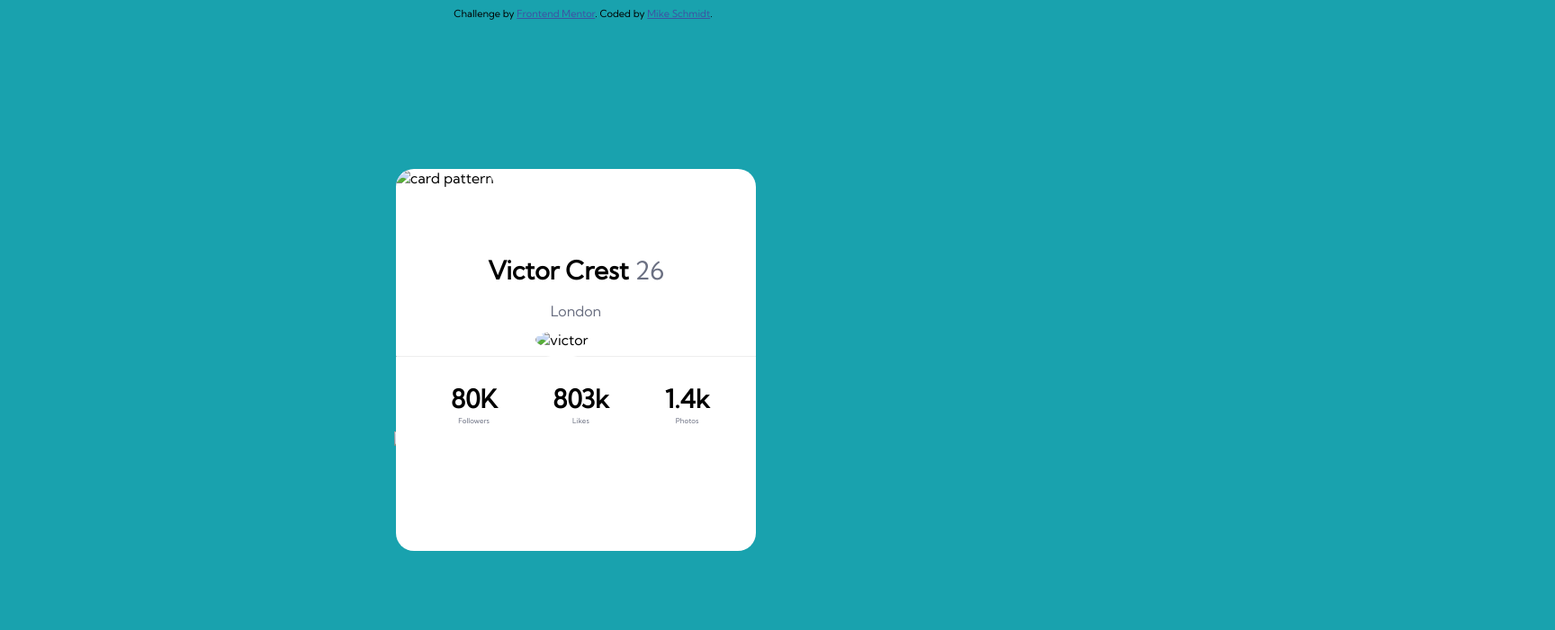
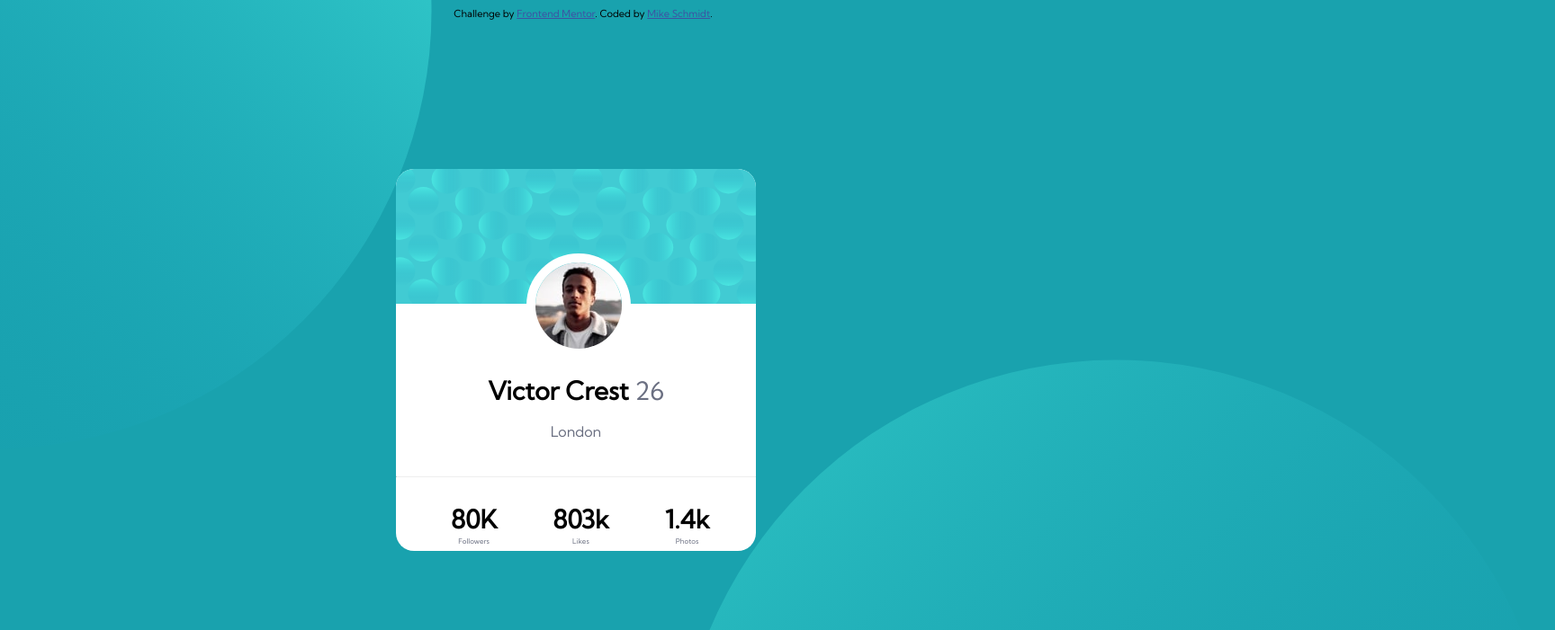
Before and after one commit to Schmidt217/Profile-Card-Component-, a plain HTML site: page index.html in a window 1280 px wide. Shown: the top 701 px of the page at 90% size, 1728 px wide, since content can reach past the window. Drawn offline with Linux system fonts and the light colour scheme.

Commit message:
Update index.html

```diff
--- a/index.html
+++ b/index.html
@@ -4,7 +4,7 @@
   <meta charset="UTF-8">
   <meta name="viewport" content="width=device-width, initial-scale=1.0"> <!-- displays site properly based on user's device -->
 
-  <link rel="icon" type="image/png" sizes="32x32" href="./images/favicon-32x32.png">
+  <link rel="icon" type="image/png" sizes="32x32" href="./favicon-32x32.png">
   <link rel="preconnect" href="https://fonts.gstatic.com">
   <link href="https://fonts.googleapis.com/css2?family=Kumbh+Sans&display=swap" rel="stylesheet">
   <link rel="stylesheet" href="style.css">
@@ -19,12 +19,12 @@
 </head>
 <body>
   <div id = "imageContainer">
-    <img id="top" src="images/bg-pattern-top.svg" alt="top">
-    <img id="bottom" src="/images/bg-pattern-bottom.svg" alt="bottom">
+    <img id="top" src="/bg-pattern-top.svg" alt="top">
+    <img id="bottom" src="/bg-pattern-bottom.svg" alt="bottom">
   </div>
   <div id="container">
-    <img id = "card" src="/images/bg-pattern-card.svg" alt="card pattern">
-    <img id = "victor" src="/images/image-victor.jpg" alt="victor">
+    <img id = "card" src="bg-pattern-card.svg" alt="card pattern">
+    <img id = "victor" src="image-victor.jpg" alt="victor">
     <h1>Victor Crest <span class = "age"> 26</span></h1>
     <p>London</p>
     <hr>
```
